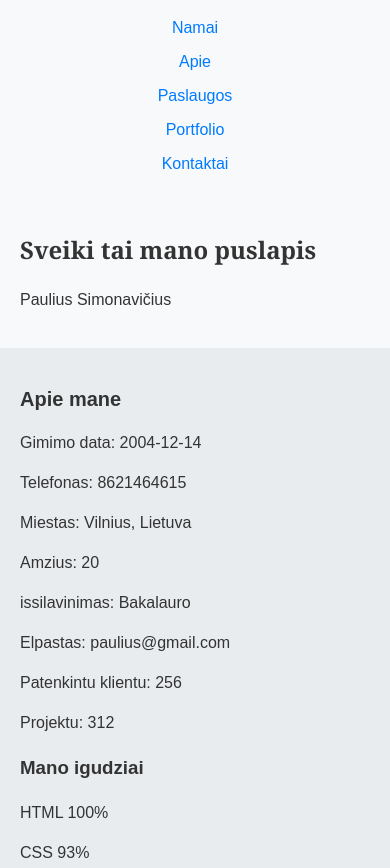
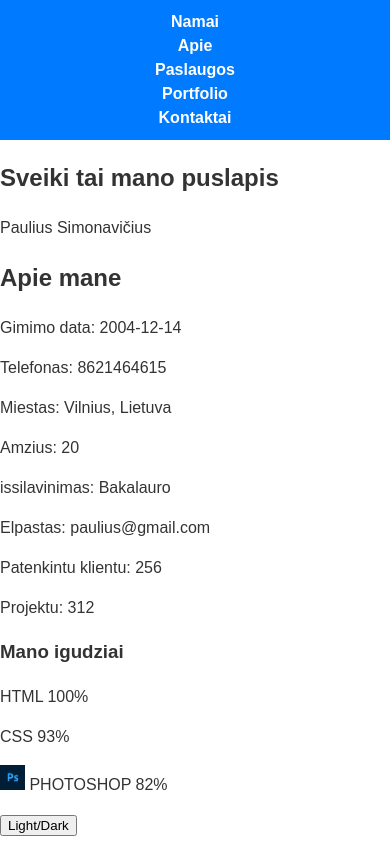
Before and after one commit to Nepelnytai/Nepelnytai.github.io, a plain HTML site: page index.html in a window 390 px wide. Shown: the top 868 px of the page. After the commit the page ends 844 px from the top, so only its background shows below. Drawn offline with Linux system fonts and the light colour scheme; a script that the page names is missing.

Commit message:
Style.css

```diff
--- a/Style.css
+++ b/Style.css
@@ -1,127 +1,71 @@
-/* Bendri puslapio stiliai */
-body {
-    font-family: 'Arial', sans-serif;  /* Nustatomas bendras šriftas visam puslapiui */
-    font-size: 16px;  /* Bendras šrifto dydis visam puslapiui */
-    line-height: 1.5;  /* Geresniam teksto įskaitomumui */
-    color: #333;  /* Teksto spalva */
-    margin: 0;
-    padding: 0;
-}
-
-/* Antraštės stilius (h1, h2, h3) */
-h1 {
-    font-family: 'Georgia', serif; /* Gražus serif šriftas */
-    font-size: 36px;  /* Didesnis šrifto dydis antraštėms */
-    font-weight: bold;  /* Storis - paryškinta */
-    color: #df0303;  /* Tamsiai pilka spalva */
-}
-
-/* Bendras nuorodų stilius */
-a {
-    text-decoration: none; /* Pašalina pabraukimą */
-    color:rgb(113, 116, 110); /* Nustatome pradines nuorodos spalvas (mėlyna) */
-    font-weight: normal; /* Normalaus storio */
-    transition: color 0.3s ease; /* Sklandus spalvos pokytis */
-}
-
-/* Nuorodų hover efektas */
-a:hover {
-    color: #0056b3; /* Tamsesnė mėlyna spalva, kai pelė užveda virš */
-    text-decoration: underline; /* Pabraukimas, kai pelė užveda virš */
-}
-
-/* Nuorodų aktyvus (paspaustas) stilius */
-a:active {
-    color: #003366; /* Tamsi spalva, kai nuoroda paspaudžiama */
-}
-
-/* Mygtukų stilius */
-button {
-    background-color: #007bff; /* Mėlyna spalva kaip fonas */
-    color: white; /* Balta spalva tekstui */
-    border: 2px solid #007bff; /* Mėlyna kraštinė */
-    padding: 10px 20px; /* Tarpas aplink tekstą */
-    font-size: 16px; /* Teksto dydis */
-    border-radius: 5px; /* Kampų suapvalinimas */
-    cursor: pointer; /* Rodyklė keičiasi į ranką, kai pelė užveda virš */
-    transition: background-color 0.3s ease, border-color 0.3s ease; /* Sklandus efektas */
-}
-
-/* Mygtukų hover efektas */
-button:hover {
-    background-color: #0056b3; /* Tamsesnė mėlyna spalva hover metu */
-    border-color: #0056b3; /* Tamsesnė mėlyna kraštinė */
-}
-
-/* Mygtukų aktyvus (paspaustas) stilius */
-button:active {
-    background-color: #003366; /* Tamsiai mėlyna, kai mygtukas paspaudžiamas */
-    border-color: #003366; /* Tamsiai mėlyna kraštinė */
-}
-
-/* Mygtuko išvaizda, kai jis yra išjungtas (disabled) */
-button:disabled {
-    background-color: #cccccc; /* Šviesiai pilka fonas */
-    border-color: #cccccc; /* Šviesiai pilka kraštinė */
-    color: #666666; /* Tamsiai pilka tekstas */
-    cursor: not-allowed; /* Rodyklė rodo, kad mygtukas negali būti paspaustas */
-}
-
-/* Bendri puslapio stiliai */
+/* General Styles */
 body {
     font-family: 'Arial', sans-serif;
     font-size: 16px;
     line-height: 1.5;
-    color: #333;
     margin: 0;
     padding: 0;
+    transition: background-color 0.3s ease, color 0.3s ease;
+    background-color: #fff; /* Light mode default */
+    color: #333; /* Text color */
+}
+
+/* Dark Mode */
+body.dark-mode {
+    background-color: #121212; /* Dark background */
+    color: #f5f5f5; /* Light text color */
 }
 
 /* Navigation Bar */
-nav ul {
-    list-style: none;
-    padding: 0;
+nav {
+    background: #007bff;
+    padding: 10px 20px;
     text-align: center;
 }
 
+nav ul {
+    list-style: none;
+    margin: 0;
+    padding: 0;
+    display: flex;
+    justify-content: center;
+}
+
 nav ul li {
-    display: inline-block;
     margin: 0 15px;
 }
 
 nav a {
+    color: #fff;
     text-decoration: none;
-    color: #007bff;
     font-size: 18px;
-    font-weight: normal;
-    transition: color 0.3s ease;
 }
 
-/* Hover effect for links */
 nav a:hover {
-    color: #0056b3;
     text-decoration: underline;
 }
 
-/* Section Styles */
-section {
-    padding: 40px;
+/* Responsive Design */
+@media (max-width: 768px) {
+    nav ul {
+        flex-direction: column;
+    }
+
+    nav ul li {
+        margin: 10px 0;
+    }
 }
 
-/* Home Section */
-#home {
-    background-color: #f8f9fa;
+/* Dark/Light Mode Toggle Button */
+.darkmode-container {
+    text-align: center;
+    margin: 20px 0;
 }
 
-#about {
-    background-color: #e9ecef;
-}
-
-/* Mygtukų ir nuorodų stilius */
-button {
-    background-color: #007bff;
-    color: white;
-    border: 2px solid #007bff;
+#darkmode-button {
+    background: #007bff;
+    color: #fff;
+    border: none;
     padding: 10px 20px;
     font-size: 16px;
     border-radius: 5px;
@@ -129,136 +73,89 @@ button {
     transition: background-color 0.3s ease;
 }
 
-/* Hover and active effects for buttons */
-button:hover {
-    background-color: #0056b3;
-    border-color: #0056b3;
+#darkmode-button:hover {
+    background: #0056b3;
 }
 
-button:active {
-    background-color: #003366;
-    border-color: #003366;
+#darkmode-button span {
+    display: inline-block;
+    margin-right: 5px;
 }
 
-/* Responsive Design - using media queries */
-
-/* For devices with width up to 768px (tablets and mobile devices) */
-@media (max-width: 768px) {
-    body {
-        font-size: 14px; /* Smaller font size */
-    }
-
-    /* Stilius naršymo meniu */
-    nav ul {
-        padding: 0;
-    }
-
-    nav ul li {
-        display: block; /* Sujungiame meniu elementus į vieną stulpelį */
-        margin: 10px 0;
-    }
-
-    nav a {
-        font-size: 16px; /* Sumažiname nuorodų šrifto dydį */
-    }
-
-    /* Atsakingos sekcijos su mažesniais atstumais */
-    section {
-        padding: 20px;
-    }
-
-    /* Sumažinkite šrifto dydį antraštėms */
-    h1 {
-        font-size: 28px;
-    }
-
-    h2 {
-        font-size: 24px;
-    }
+/* Button Changes in Dark Mode */
+body.dark-mode #darkmode-button {
+    background: #444;
+    color: #f5f5f5;
 }
 
-/* For small mobile devices (phones) */
-@media (max-width: 480px) {
-    body {
-        font-size: 12px; /* Dar mažesnis šriftas */
-    }
+body.dark-mode #darkmode-button:hover {
+    background: #333;
+}
+/* Enhanced Navigation Bar Styles */
+nav {
+    background-color: #007bff; /* Blue background for navigation bar */
+    padding: 10px 20px;
+}
 
-    nav ul li {
-        text-align: center;
-    }
-
-    h1 {
-        font-size: 24px; /* Sumažinkite h1 antraštės dydį */
-    }
-
-    h2 {
-        font-size: 20px; /* Sumažinkite h2 antraštės dydį */
-    }
-
-
-/* General styles for body */
-body {
-    font-family: 'Arial', sans-serif;
-    font-size: 16px;
-    line-height: 1.5;
+nav ul {
+    list-style: none;
+    display: flex;
+    justify-content: center;
     margin: 0;
     padding: 0;
-    transition: background-color 0.3s ease, color 0.3s ease; /* Smooth transition for both background and text color */
 }
 
-/* Light mode styles */
-:root {
-    --bg-color: #f8f9fa; /* Light background */
-    --text-color: #333;   /* Dark text color */
-    --link-color: #007bff; /* Link color */
-    --button-bg: #007bff; /* Button background */
-    --button-hover: #0056b3; /* Button hover */
+nav ul li {
+    margin: 0 15px;
 }
 
-/* Dark mode styles */
-body.dark-mode {
-    --bg-color: #121212; /* Dark background */
-    --text-color: #e9ecef; /* Light text color */
-    --link-color: #82c6ff; /* Light blue links */
-    --button-bg: #6200ea; /* Dark mode button color */
-    --button-hover: #3700b3; /* Dark mode button hover */
+nav a {
+    text-decoration: none;
+    color: white;
+    font-size: 16px;
+    font-weight: bold;
+    transition: color 0.3s ease, background-color 0.3s ease;
+    padding: 5px 10px;
+    border-radius: 5px;
 }
 
-/* Apply the variables to the body */
-body {
-    background-color: var(--bg-color);
-    color: var(--text-color);  /* Set text color using the CSS variable */
+nav a:hover {
+    color: #007bff;
+    background-color: white; /* Invert colors on hover */
+}
+/* Header Section */
+.site-header {
+    display: flex;
+    align-items: center;
+    justify-content: space-between;
+    padding: 10px 20px;
+    background-color: #f8f9fa;
+    box-shadow: 0px 4px 6px rgba(0, 0, 0, 0.1);
 }
 
-/* Apply the text color for paragraphs, headings, and other text elements */
-p, h1, h2, h3, h4, h5, h6 {
-    color: var(--text-color); /* Ensure text elements inherit the text color */
+.site-logo {
+    height: 50px;
 }
 
-/* Links */
-a {
-    color: var(--link-color);
-    text-decoration: none;
+.header-nav ul {
+    list-style: none;
+    display: flex;
+    margin: 0;
+    padding: 0;
 }
 
-a:hover {
-    color: var(--button-hover);
-    text-decoration: underline;
+.header-nav ul li {
+    margin-left: 20px;
 }
 
-/* Button styles */
-button {
-    background-color: var(--button-bg);
-    color: white;
-    border: none;
-    padding: 10px 20px;
+.header-nav a {
+    text-decoration: none;
+    color: #333;
+    font-weight: bold;
     font-size: 16px;
-    border-radius: 5px;
-    cursor: pointer;
-    transition: background-color 0.3s ease, transform 0.3s ease;
+    transition: color 0.3s ease;
 }
 
-button:hover {
-    background-color: var(--button-hover);
-    transform: scale(1.05); /* Slight grow effect on hover */
+.header-nav a:hover {
+    color: #007bff;
 }
```
